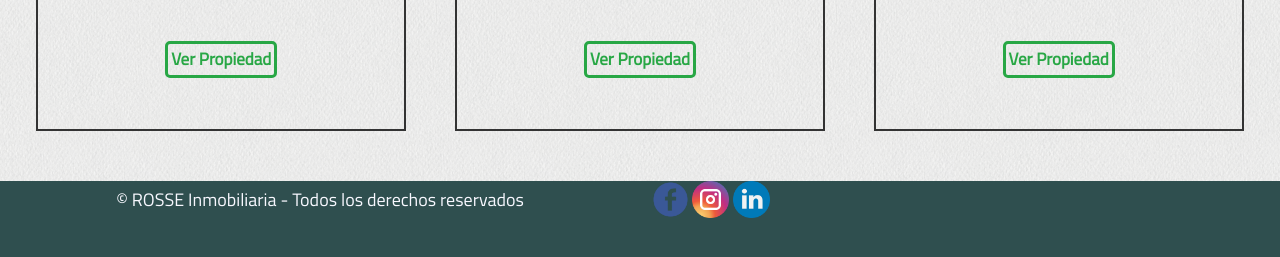
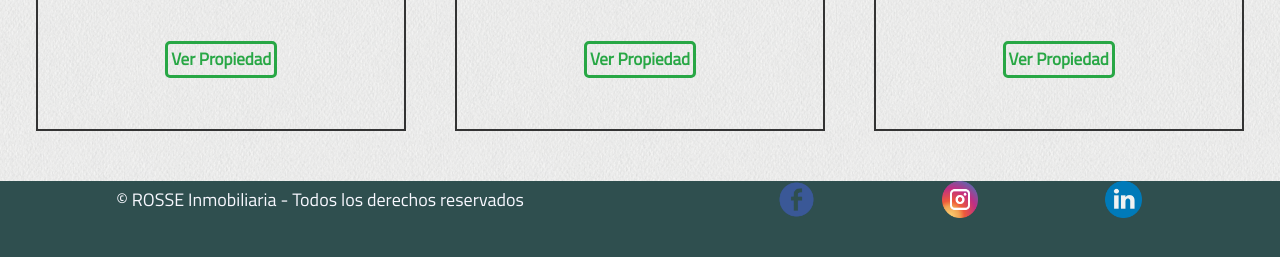
Before and after one commit to TrapaniAndy/proyecto-inmobiliaria, a plain HTML site: page paginas/alquiler.html in a window 1280 px wide. Shown: the part 755-1012 px from the top of the page. Drawn offline with nearby package versions, Linux system fonts and the light colour scheme; files that its build step writes are made by us from their sources.

Commit message:
Agrego detalles Bootstrap

```diff
--- a/paginas/alquiler.html
+++ b/paginas/alquiler.html
@@ -172,7 +172,7 @@
     <footer class="footer container-fluid">
       <div class="row">
         <p class="copyright col-sm-12 col-md-6">&copy ROSSE Inmobiliaria - Todos los derechos reservados</p>
-          <div class="col-sm-12 col-md-6">
+          <div class="iconosredes col-sm-12 col-md-6">
             <img src="../IMG/facebook.png" id="id_redessociales" alt="logo facebook"/>
             <img src="../IMG/instagram.png" id="id_redessociales" alt="logo instagram"/>
             <img src="../IMG/linkedin.png" id="id_redessociales" alt="logo linkedin"/>
```
